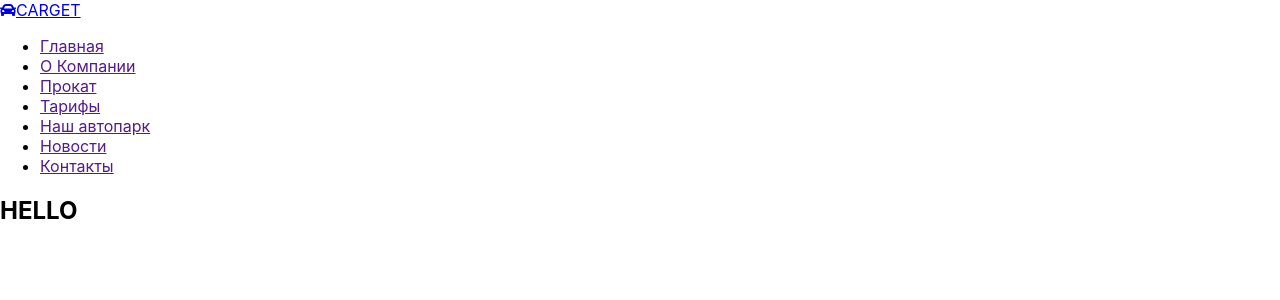
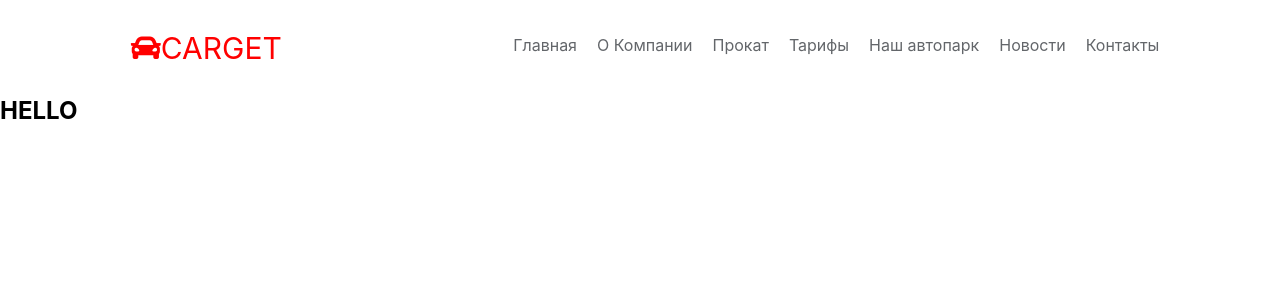
Before and after one commit to aramm2000/AutoArend, a React (Create React App) app: page / in a window 1280 px wide. Shown: the top 300 px of the page. Built offline with nearby package versions, Linux system fonts and the light colour scheme.

Commit message:
added styles

```diff
--- a/src/components/header/style.css
+++ b/src/components/header/style.css
@@ -0,0 +1,40 @@
+*{
+    margin: 0;
+    padding: 0;
+    box-sizing: border-box;
+}
+
+.component_first{
+    display:flex;
+    justify-content: space-around;
+}
+
+ul{
+    display: flex;
+
+}
+.logo_div{
+    padding: 30px;
+
+}
+.component_first > .logo_div > .Logo{
+    text-decoration: none;
+    color: red;
+    font-size: 30px;
+}
+.menu > ul > li{
+    list-style: none;
+    margin-right: 20px;
+}
+.menu > ul > li > a{
+    text-decoration: none;
+    height: 90px;
+    color: #63666a;
+    display: flex;
+    transition: .3s all ease;
+    align-items: center;
+}
+.menu > ul > li > a:hover{
+    transition: .3s all ease;
+    border-bottom: 2px solid red;
+}
```
